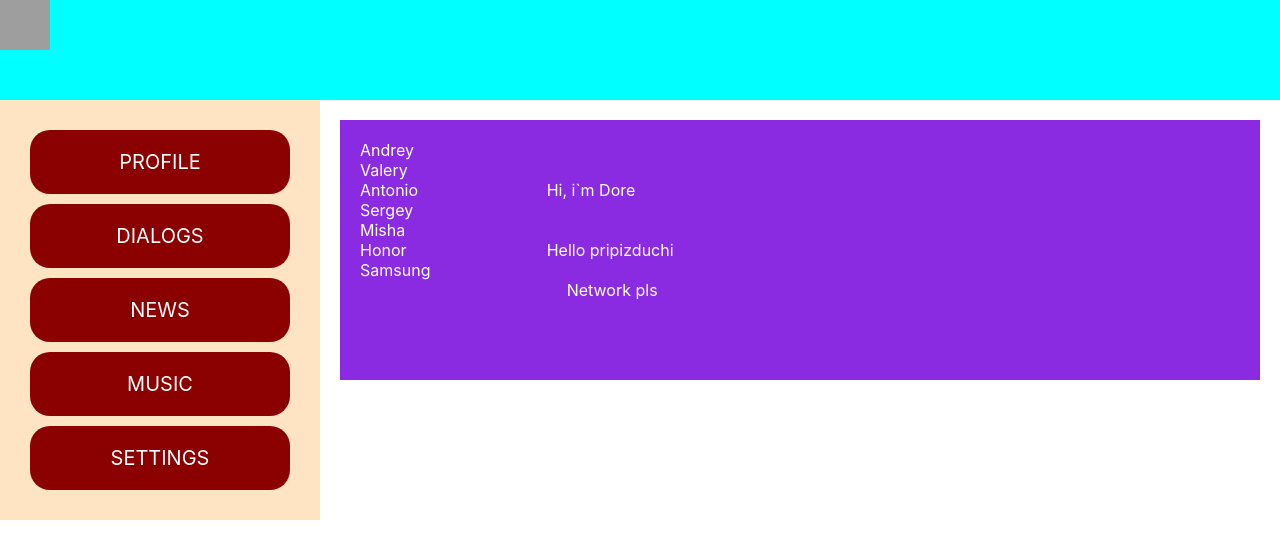
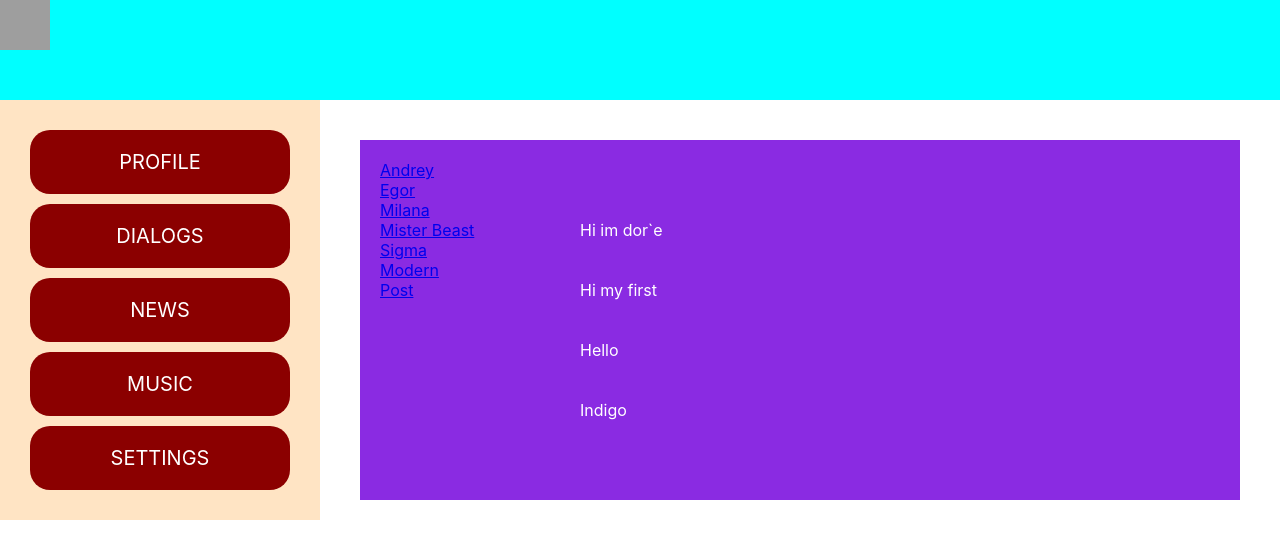
Before and after one commit to prosto-isuu/Social-network-React-js, a React (Create React App) app: page /dialogs in a window 1280 px wide. Shown: the top 558 px of the page. Built offline with nearby package versions, Linux system fonts and the light colour scheme; grey boxes are pictures that could not be loaded.

Commit message:
refactoring myPost

```diff
--- a/src/App.css
+++ b/src/App.css
@@ -9,8 +9,9 @@
 }
 
 .app-wrapper-content {
+    padding: 20px;
+}
 .profile {
     grid-area: content;
     background: green;
 }
-}
--- a/src/App.js
+++ b/src/App.js
@@ -17,7 +17,7 @@ function App() {
             <div className="app-wrapper-content">
                 <Routes>
                     <Route path="/profile" element={<Profile/>}/>
-                    <Route path="/dialogs" element={<Dialogs/>}/>
+                    <Route exact path="/dialogs" element={<Dialogs/>}/>
                     <Route path="/news" element={<News/>}/>
                     <Route path="/music" element={<Music/>}/>
                     <Route path="/settings" element={<Settings/>}/>
--- a/src/components/Dialogs/Dialogs.jsx
+++ b/src/components/Dialogs/Dialogs.jsx
@@ -1,31 +1,46 @@
 import React from 'react'
 import s from './Dialogs.module.css'
+import {NavLink} from "react-router-dom";
+
+
+
+const DialogsItem = (props) => {
+    return(
+        <div className={s.item}>
+            <NavLink to={"/dialogs" + props.id}>{props.name}</NavLink>
+        </div>
+    )
+}
+
+const MessagesWithProps = (props) => {
+    return (
+        <div className={s.messages}>{props.message}</div>
+    )
+}
 
 const Dialogs = () => {
     return (
             <div className={s.dialogs}>
                 <div className={s.dialogsItem}>
-                    <div className={s.item}>Andrey</div>
-                    <div className={s.item}>Valery</div>
-                    <div className={s.item}>Antonio</div>
-                    <div className={s.item}>Sergey</div>
-                    <div className={s.item}>Misha</div>
-                    <div className={s.item}>Honor</div>
-                    <div className={s.item}>Samsung</div>
+                    <div className={s.item}>
+                    </div>
+                    <DialogsItem name="Andrey" id="1" />
+                    <DialogsItem name="Egor" id="2" />
+                    <DialogsItem name="Milana" id="3" />
+                    <DialogsItem name="Mister Beast" id="4" />
+                    <DialogsItem name="Sigma" id="5" />
+                    <DialogsItem name="Modern" id="6" />
+                    <DialogsItem name="Post" id="7" />
                 </div>
             <div className={s.messages}>
-                <div className={s.messages}>
-                    Hi, i`m Dore</div>
 
 
 
                 <div className={s.messages}>
-                    <div>
-                    Hello pripizduchi
-                    </div>
-                <div className={s.messages}>
-                    Network pls
-                </div>
+                    <MessagesWithProps message='Hi im dor`e'/>
+                    <MessagesWithProps message='Hi my first '/>
+                    <MessagesWithProps message='Hello'/>
+                    <MessagesWithProps message='Indigo'/>
                 </div>
         </div>
         </div>
--- a/src/components/Profile/MyPosts/Posts/MyPosts.jsx
+++ b/src/components/Profile/MyPosts/Posts/MyPosts.jsx
@@ -1,20 +1,12 @@
 import React from 'react'
 import s from './MyPosts.module.css'
+import ProfileInfo from "../../ProfileInfo/ProfileInfo";
+// import Post from
 
 const MyPosts = () => {
     return (
-      <div className={s.myPosts}>
-          My posts
-          <div>
-              <div><img src="https://i.ibb.co/285sgtC/iphone-14-pro-finish-unselect-gallery-1-202209-GEO-US-removebg-1.png"/>></div>
-          </div>
-          <div className={s.item}>
 
-                  Add like
-          </div>
-          <div className={s.item}>Post 1</div>
-          <input type='checkbox' />
-      </div>
+     <ProfileInfo />
     )
 }
 
--- a/src/components/Profile/Profile.jsx
+++ b/src/components/Profile/Profile.jsx
@@ -9,8 +9,6 @@ const Profile = () => {
             <img src="https://i.ibb.co/285sgtC/iphone-14-pro-finish-unselect-gallery-1-202209-GEO-US-removebg-1.png"/>
             </div>
             <MyPosts/>
-            <MyPosts/>
-            <MyPosts/>
         </nav>
     )
 }
--- /dev/null
+++ b/src/components/Profile/ProfileInfo/ProfileInfo.jsx
@@ -0,0 +1,20 @@
+import React from 'react'
+import s from './ProfileInfo.module.css'
+
+function ProfileInfo(props) {
+    return (
+        <div className={s.myPosts}>
+                <div>
+                    <img src="https://i.ibb.co/285sgtC/iphone-14-pro-finish-unselect-gallery-1-202209-GEO-US-removebg-1.png"/>>
+                </div>
+            <div className={s.post}>
+                Add like
+            </div>
+            <div className={s.post}>Post 1</div>
+            <div className={s.description}> Ava Top!</div>
+            <input type='checkbox'/>
+        </div>
+    )
+}
+
+export default ProfileInfo;
--- /dev/null
+++ b/src/components/Profile/ProfileInfo/ProfileInfo.module.css
@@ -0,0 +1,3 @@
+.description {
+    font-size: 29px;
+}
```
